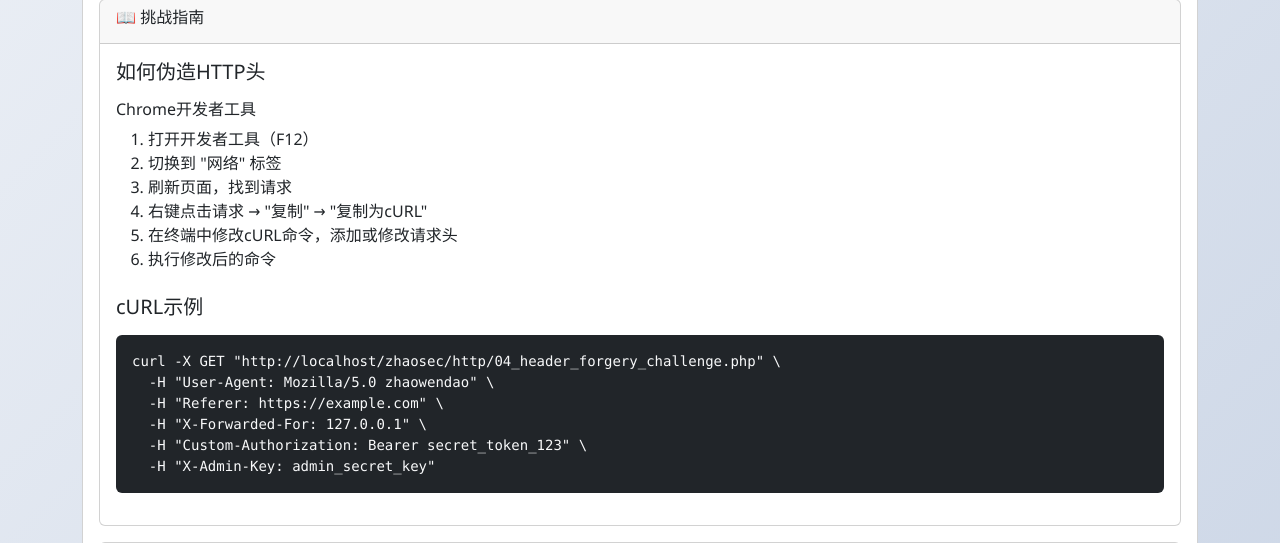
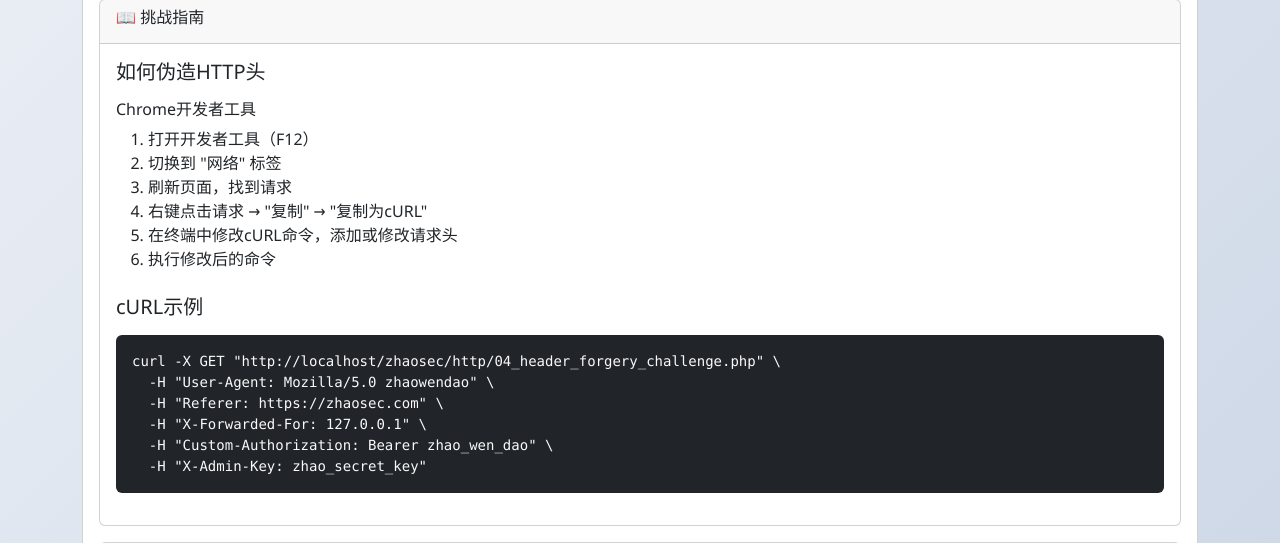
Before and after one commit to KingLann/zhaosec, a PHP site: page /zhaosec/http/04_header_forgery_challenge.php in a window 1280 px wide. Shown: the part 898-1441 px from the top of the page. Run offline with PHP 8.4, Linux system fonts and the light colour scheme.

Commit message:
更新HTTP头伪造挑战多关卡，修改Referer、Custom-Authorization和X-Admin-Key的验证条件

```diff
--- a/http/04_header_forgery_challenge.php
+++ b/http/04_header_forgery_challenge.php
@@ -40,12 +40,12 @@ switch ($level) {
 
     case 1:
         // 第2关：添加Referer头
-        if (isset($_SERVER['HTTP_REFERER']) && $_SERVER['HTTP_REFERER'] === 'https://example.com') {
+        if (isset($_SERVER['HTTP_REFERER']) && $_SERVER['HTTP_REFERER'] === 'https://zhaosec.com') {
             $_SESSION['challenge_level'] = 2;
             $message = '🎉 第2关通过！Referer头验证成功';
             $success = true;
         } else {
-            $message = '🔍 第2关：请添加Referer头，值为 "https://example.com"';
+            $message = '🔍 第2关：请添加Referer头，值为 "https://zhaosec.com"';
         }
         break;
 
@@ -62,23 +62,23 @@ switch ($level) {
 
     case 3:
         // 第4关：添加Custom-Authorization头
-        if (isset($_SERVER['HTTP_CUSTOM_AUTHORIZATION']) && $_SERVER['HTTP_CUSTOM_AUTHORIZATION'] === 'Bearer secret_token_123') {
+        if (isset($_SERVER['HTTP_CUSTOM_AUTHORIZATION']) && $_SERVER['HTTP_CUSTOM_AUTHORIZATION'] === 'Bearer zhao_wen_dao') {
             $_SESSION['challenge_level'] = 4;
             $message = '🎉 第4关通过！Custom-Authorization头验证成功';
             $success = true;
         } else {
-            $message = '🔐 第4关：请添加Custom-Authorization头，值为 "Bearer secret_token_123"';
+            $message = '🔐 第4关：请添加Custom-Authorization头，值为 "Bearer zhao_wen_dao"';
         }
         break;
 
     case 4:
         // 第5关：添加X-Admin-Key头
-        if (isset($_SERVER['HTTP_X_ADMIN_KEY']) && $_SERVER['HTTP_X_ADMIN_KEY'] === 'admin_secret_key') {
+        if (isset($_SERVER['HTTP_X_ADMIN_KEY']) && $_SERVER['HTTP_X_ADMIN_KEY'] === 'zhao_secret_key') {
             $_SESSION['challenge_level'] = 5;
             $message = '🎉 第5关通过！X-Admin-Key头验证成功';
             $success = true;
         } else {
-            $message = '👑 第5关：请添加X-Admin-Key头，值为 "admin_secret_key"';
+            $message = '👑 第5关：请添加X-Admin-Key头，值为 "zhao_secret_key"';
         }
         break;
 
@@ -149,10 +149,10 @@ $content .= '</code></pre>
                     <h5 class="mb-3 mt-4">cURL示例</h5>
                     <pre class="bg-dark text-light p-3 rounded"><code>curl -X GET "http://localhost/zhaosec/http/04_header_forgery_challenge.php" \
   -H "User-Agent: Mozilla/5.0 zhaowendao" \
-  -H "Referer: https://example.com" \
+  -H "Referer: https://zhaosec.com" \
   -H "X-Forwarded-For: 127.0.0.1" \
-  -H "Custom-Authorization: Bearer secret_token_123" \
-  -H "X-Admin-Key: admin_secret_key"</code></pre>
+  -H "Custom-Authorization: Bearer zhao_wen_dao" \
+  -H "X-Admin-Key: zhao_secret_key"</code></pre>
                 </div>
             </div>
 
```
